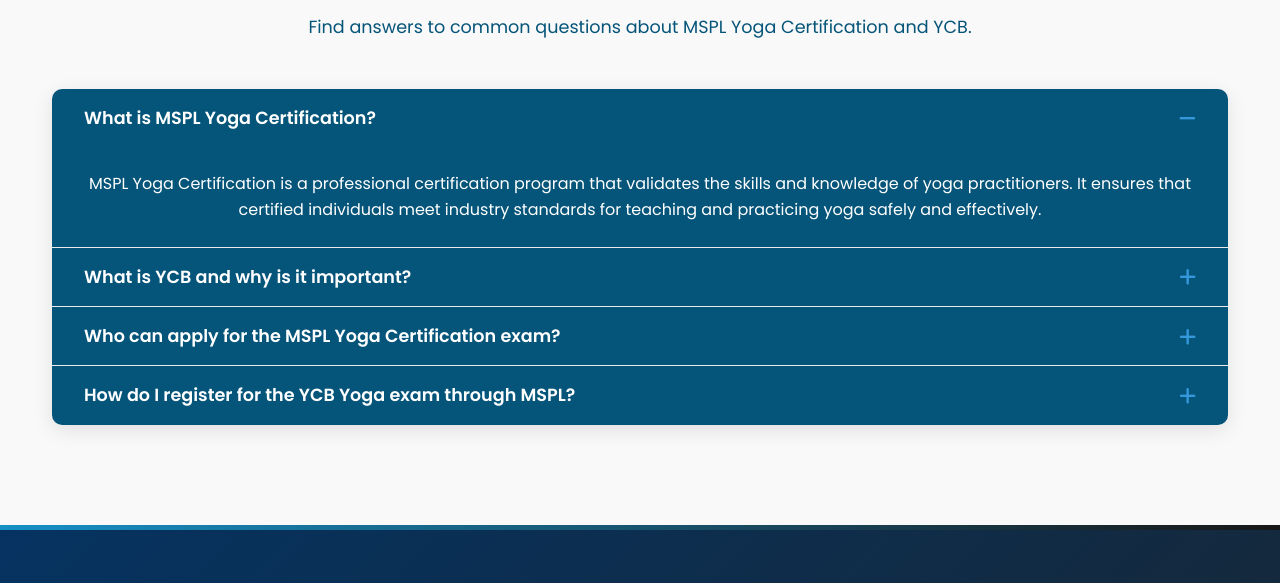
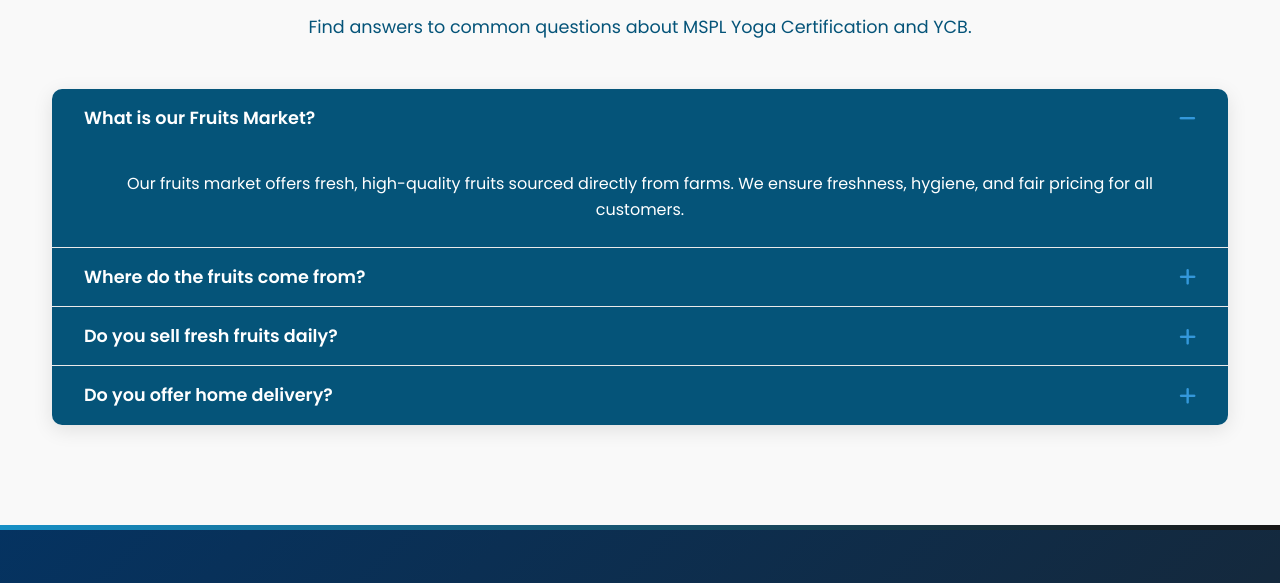
Before and after one commit to Sumit-Chouhan-786/fruits, a plain HTML site: page index.html in a window 1280 px wide. Shown: the part 6977-7560 px from the top of the page. Drawn offline with nearby package versions, Linux system fonts and the light colour scheme; animation ran at ten frames a second.

Commit message:
update faq data

```diff
--- a/index.html
+++ b/index.html
@@ -623,52 +623,52 @@
     <div class="container">
         <h2 data-aos="fade-down" class="section-title">Frequently Asked Questions</h2>
         <p data-aos="fade-up" class="section-subtitle">Find answers to common questions about MSPL Yoga Certification and YCB.</p>
-
      <div class="faq-container">
     <!-- FAQ Item 1 (Open by default) -->
-            <div  class="faq-item active">
+    <div class="faq-item active">
         <button class="faq-question">
-                    <span>What is MSPL Yoga Certification?</span>
-                    <i  class="fas fa-minus"></i>
+            <span>What is our Fruits Market?</span>
+            <i class="fas fa-minus"></i>
         </button>
         <div class="faq-answer">
-                    <p>MSPL Yoga Certification is a professional certification program that validates the skills and knowledge of yoga practitioners. It ensures that certified individuals meet industry standards for teaching and practicing yoga safely and effectively.</p>
+            <p>Our fruits market offers fresh, high-quality fruits sourced directly from farms. We ensure freshness, hygiene, and fair pricing for all customers.</p>
         </div>
     </div>
 
     <!-- FAQ Item 2 (Closed by default) -->
-            <div  class="faq-item">
+    <div class="faq-item">
         <button class="faq-question">
-                    <span>What is YCB and why is it important?</span>
+            <span>Where do the fruits come from?</span>
             <i class="fas fa-plus"></i>
         </button>
         <div class="faq-answer">
-                    <p>YCB (Yoga Certification Board) is the governing body that sets standards for yoga education and certification. It's important because it ensures uniformity, quality, and recognition of yoga certifications both nationally and internationally.</p>
+            <p>All fruits are sourced from trusted local farmers and wholesalers. We focus on seasonal produce to deliver the best taste and nutrition.</p>
         </div>
     </div>
 
     <!-- FAQ Item 3 (Closed by default) -->
-            <div  class="faq-item">
+    <div class="faq-item">
         <button class="faq-question">
-                    <span>Who can apply for the MSPL Yoga Certification exam?</span>
+            <span>Do you sell fresh fruits daily?</span>
             <i class="fas fa-plus"></i>
         </button>
         <div class="faq-answer">
-                    <p>Anyone who has completed the required yoga training hours from a recognized institute can apply for the MSPL Yoga Certification exam. This includes yoga teachers, practitioners, and fitness professionals seeking formal certification.</p>
+            <p>Yes, fresh fruits are delivered and stocked daily to ensure quality, freshness, and availability for our customers.</p>
         </div>
     </div>
 
     <!-- FAQ Item 4 (Closed by default) -->
-            <div  class="faq-item">
+    <div class="faq-item">
         <button class="faq-question">
-                    <span>How do I register for the YCB Yoga exam through MSPL?</span>
+            <span>Do you offer home delivery?</span>
             <i class="fas fa-plus"></i>
         </button>
         <div class="faq-answer">
-                    <p>You can register for the YCB Yoga exam through MSPL by visiting our official website, filling out the registration form, submitting the required documents, and paying the examination fee online through our secure payment gateway.</p>
+            <p>Yes, we provide home delivery services for selected areas. Customers can place orders in-store or through phone and WhatsApp.</p>
         </div>
     </div>
 </div>
+
 
     </div>
 </section>
```
Lines whose indentation alone changed are shown as unchanged.
